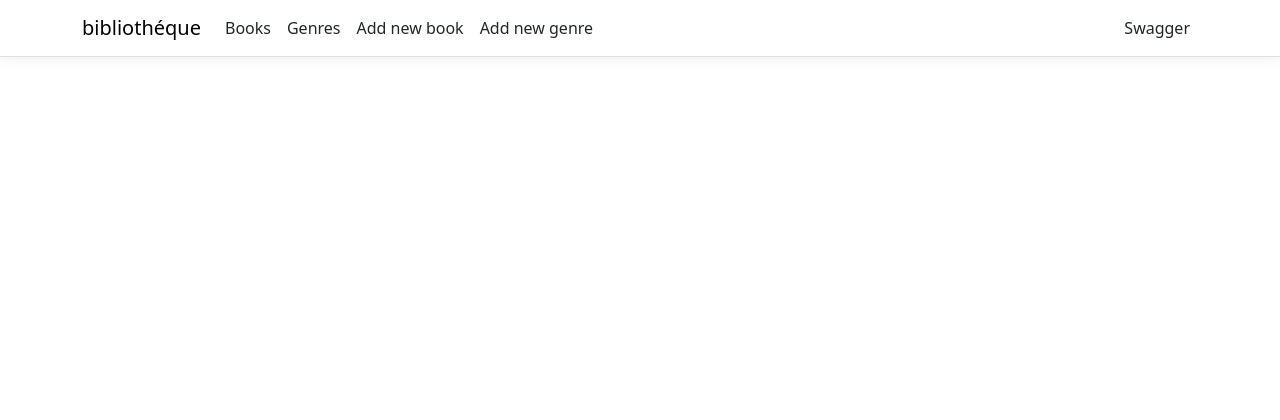
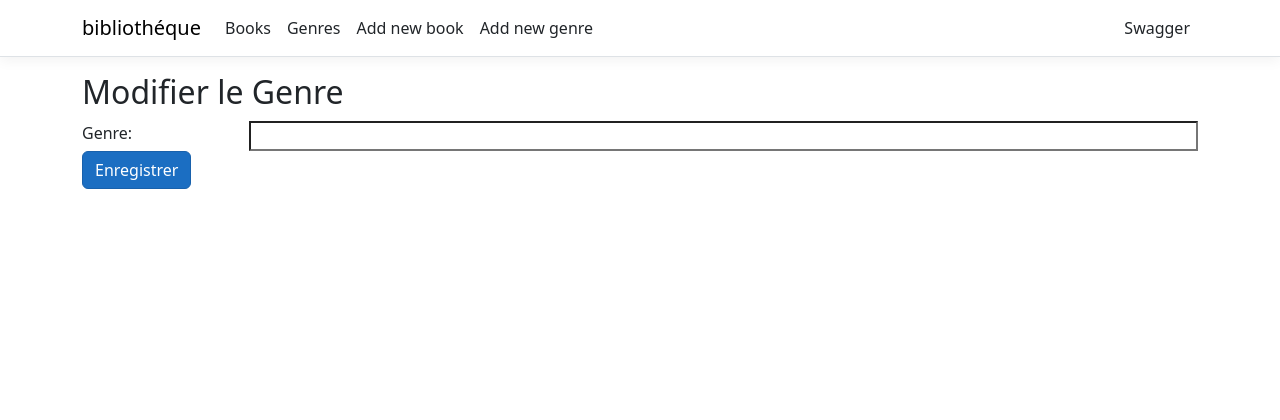
Before and after one commit to ctisserand/TP.NET, an ASP.NET Core app: template ASP.Server/Views/Genre/Edit.cshtml in a window 1280 px wide. Shown: the top 420 px of the page. Run offline with ASP.NET Core 8, Linux system fonts and the light colour scheme; the template is opened without the code that fills it, so the values that code supplies are empty; the project's own start-up code is not run, and a stand-in starts its controllers and pages; some libraries are stand-ins or nearby versions.

Commit message:
ok Administration

```diff
--- a/ASP.Server/Controllers/GenreController.cs
+++ b/ASP.Server/Controllers/GenreController.cs
@@ -19,6 +19,7 @@ namespace ASP.Server.Controllers
     public class EditGenreModel
     {
         public int Id { get; set; }
+        [Required]
         public string Name { get; set; }
     }
 
@@ -57,9 +58,10 @@ namespace ASP.Server.Controllers
 
             return View(genre);
         }
-        public ActionResult<EditGenreModel> Edit(EditGenreModel genre , long idToEdit)
+        public ActionResult<EditGenreModel> Edit(EditGenreModel genre)
         {
-            var genreToEdit = _libraryDbContext.Genre.Single(genre => genre.Id == idToEdit );
+            var genreToEdit = _libraryDbContext.Genre.Single(g => g.Id == genre.Id );
+
 
             if (ModelState.IsValid)
             {
--- a/ASP.Server/Views/Genre/Edit.cshtml
+++ b/ASP.Server/Views/Genre/Edit.cshtml
@@ -1,5 +1,33 @@
-@*
-    For more information on enabling MVC for empty projects, visit https://go.microsoft.com/fwlink/?LinkID=397860
-*@
+@using ASP.Server.Controllers
+@using ASP.Server.Models
+@model EditGenreModel
 @{
+    ViewData["Title"] = "Edit Genre";
 }
+<style>
+    .input-group {
+        margin-top: 10px;
+        display: flex;
+        justify-content: space-between;
+        flex-wrap: wrap;
+    }
+
+    input, textarea, select {
+        flex-basis: 85%;
+    }
+
+    label {
+        flex-basis: 10%;
+    }
+</style>
+<h2>Modifier le Genre</h2>
+
+
+<form asp-controller="Genre" asp-action="Edit" method="post">
+    <input type="hidden" value="@Model.Id" name="id" />
+    <div class="input-group">
+        <label asp-for="Name">Genre:</label>
+        <input asp-for="Name" value="@Model.Name" />
+    </div>
+    <button type="submit" class="btn btn-primary">Enregistrer</button>
+</form>
```
Also changed, not shown: ASP.Server/Views/Genre/create.cshtml (+23 -4 lines).
